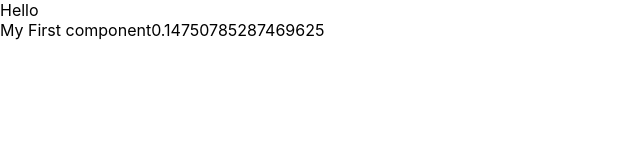
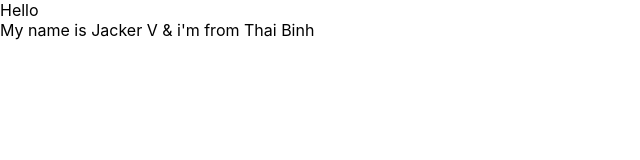
Before and after one commit to Jacker-V/reactBasic, a React (Create React App) app: page / in a window 1280 px wide. Shown: the top 160 px of the page, without its empty margins (0-640 px from the left). Built offline with nearby package versions, Linux system fonts and the light colour scheme.

Commit message:
react state

```diff
--- a/src/App.js
+++ b/src/App.js
@@ -3,29 +3,40 @@ import './App.css';
 import { useDispatch, useSelector } from 'react-redux';
 import { increaseCounter, decreaseCounter } from './redux/action/counterAction';
 import MyComponent from './components/MyComponent';
+import React from 'react';
 
-const App = () => {
-  const count = useSelector(state => state.counter.count);
-  const dispatch = useDispatch();
+class App extends React.Component {
 
-  return (
-    <div>Hello
-      <MyComponent>
-      </MyComponent>
-    </div>
-
-  //   <div className="App">
-  //     <header className="App-header">
-  //       <img src={logo} className="App-logo" alt="logo" />
-  //       <p>
-  //         Edit <code>src/App.js</code> and save to reload.
-  //       </p>
-  //       <div>Count = {count}</div>
-  //       <button onClick={() => dispatch(increaseCounter())}>Increase</button>
-  //       <button onClick={() => dispatch(decreaseCounter())}>Decrease</button>
-  //     </header>
-  //   </div>
-  );
+  render() {
+    return (
+      <div>Hello
+        <MyComponent>
+        </MyComponent>
+      </div>
+    )
+  }
 }
 
+
+
+// const App = () => {
+//   const count = useSelector(state => state.counter.count);
+//   const dispatch = useDispatch();
+
+//   return (
+
+//     <div className="App">
+//       <header className="App-header">
+//         <img src={logo} className="App-logo" alt="logo" />
+//         <p>
+//           Edit <code>src/App.js</code> and save to reload.
+//         </p>
+//         <div>Count = {count}</div>
+//         <button onClick={() => dispatch(increaseCounter())}>Increase</button>
+//         <button onClick={() => dispatch(decreaseCounter())}>Decrease</button>
+//       </header>
+//     </div>
+//   );
+// }
+
 export default App;
--- a/src/components/MyComponent.js
+++ b/src/components/MyComponent.js
@@ -6,10 +6,15 @@ class MyComponent extends React.Component{
     // JSX cú pháp đặc biệt của react mà vue và angular ko có, cho phép viết code bên trong HTML
     // JSX thì chỉ cho phép bạn trả ra 1 khối hay 1 div, sẽ có cách để khắc phục nhưng chưa nên biêt
     // muốn viết tiếp các element thì chúng ta sẽ viết trong thẻ div
+    state = {
+        name: 'Jacker V',
+        address: 'Thai Binh',
+        age: 26
+    }
+
     render(){
         return (
-            <div>My First component
-                {Math.random()}
+            <div>My name is {this.state.name} & i'm from {this.state.address}
             </div>
         );
     }
```
Also changed, not shown: 1 other file (tests, documents, lock files or other folders).
